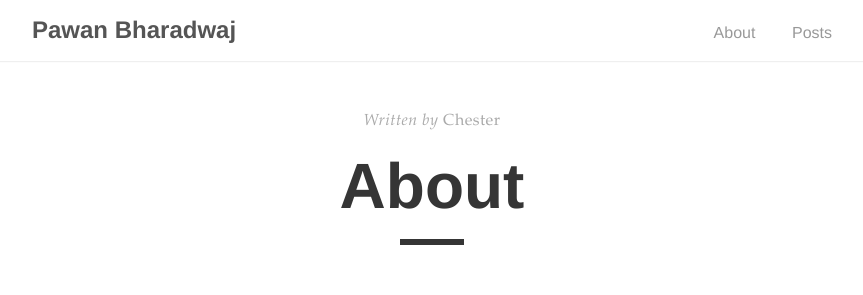
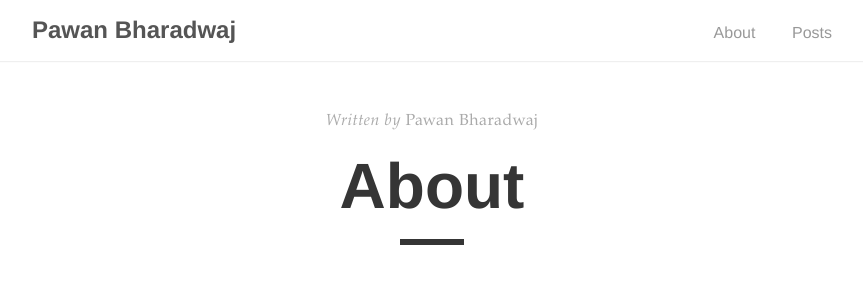
Before and after one commit to legsidestrangle/legsidestrangle.github.io, a Jekyll site: the page built from _pages/about.md, in a window 1280 px wide. Shown: the top 295 px of the page, without its empty margins (208-1071 px from the left). Built offline with Jekyll 4.4.1, drawn with Linux system fonts in a browser that asks for light colours.

Commit message:
changes_about_name

```diff
--- a/_pages/about.md
+++ b/_pages/about.md
@@ -1,7 +1,7 @@
 ---
 layout: post
 title: "About"
-author: "Chester"
+author: "Pawan Bharadwaj"
 permalink: /about/
 ---
 
```
